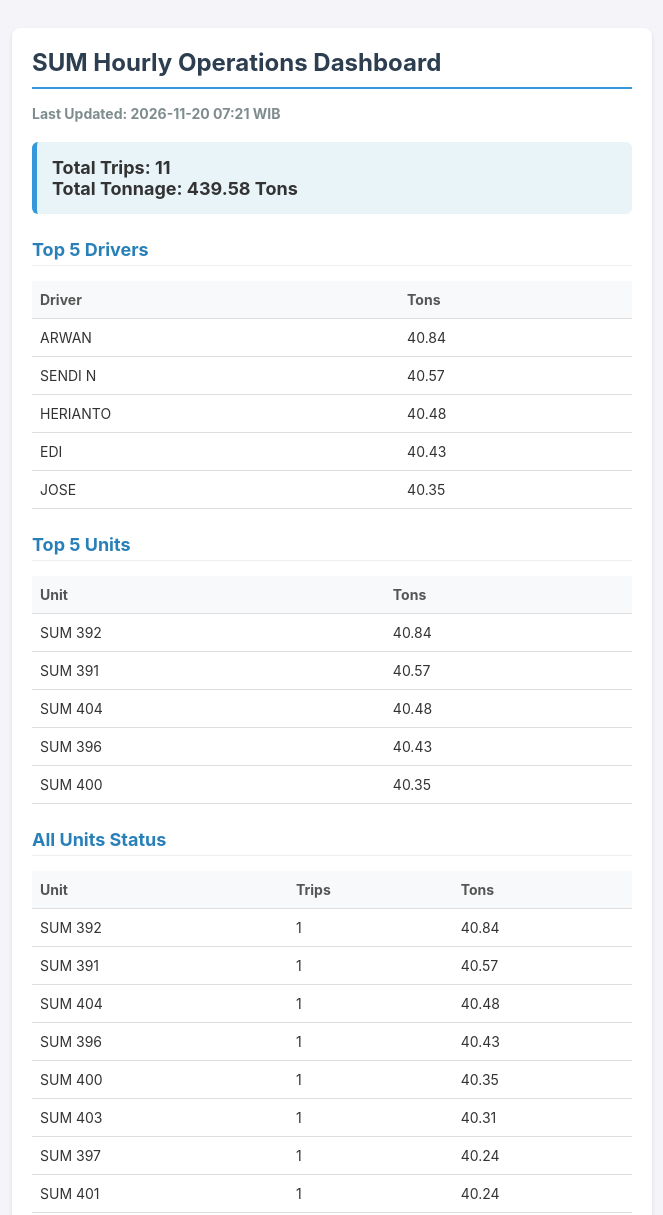
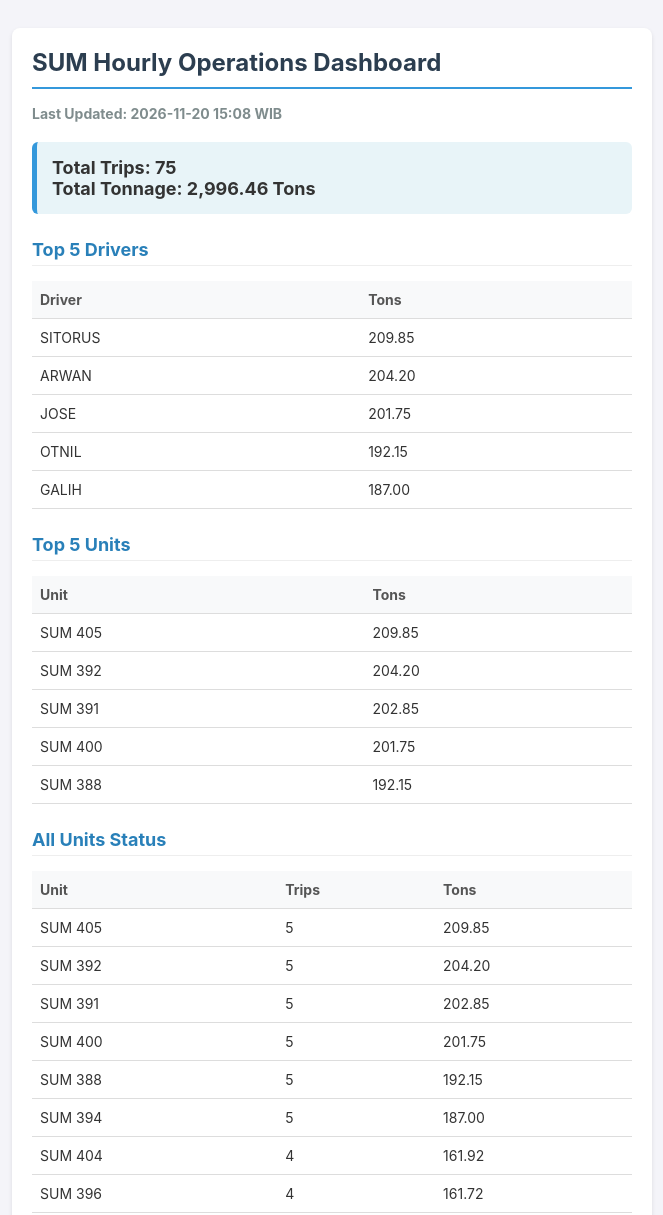
Before and after one commit to mtrksco/gam-scrape-archive, a plain HTML site: page index.html in a window 1280 px wide. Shown: the top 1215 px of the page, without its empty margins (308-971 px from the left). Drawn offline with Linux system fonts and the light colour scheme.

Commit message:
Update live dashboard

```diff
--- a/index.html
+++ b/index.html
@@ -19,29 +19,29 @@
         <body>
             <div class="container">
                 <h1>SUM Hourly Operations Dashboard</h1>
-                <div class="timestamp">Last Updated: 2026-11-20 07:21 WIB</div>
+                <div class="timestamp">Last Updated: 2026-11-20 15:08 WIB</div>
 
                 <div class="summary-box">
-                    Total Trips: 11<br>
-                    Total Tonnage: 439.58 Tons
+                    Total Trips: 75<br>
+                    Total Tonnage: 2,996.46 Tons
                 </div>
 
                 <h2>Top 5 Drivers</h2>
                 <table>
                     <tr><th>Driver</th><th>Tons</th></tr>
-                    <tr><td>ARWAN</td><td>40.84</td></tr><tr><td>SENDI N</td><td>40.57</td></tr><tr><td>HERIANTO</td><td>40.48</td></tr><tr><td>EDI</td><td>40.43</td></tr><tr><td>JOSE</td><td>40.35</td></tr>
+                    <tr><td>SITORUS</td><td>209.85</td></tr><tr><td>ARWAN</td><td>204.20</td></tr><tr><td>JOSE</td><td>201.75</td></tr><tr><td>OTNIL</td><td>192.15</td></tr><tr><td>GALIH</td><td>187.00</td></tr>
                 </table>
 
                 <h2>Top 5 Units</h2>
                 <table>
                     <tr><th>Unit</th><th>Tons</th></tr>
-                    <tr><td>SUM 392</td><td>40.84</td></tr><tr><td>SUM 391</td><td>40.57</td></tr><tr><td>SUM 404</td><td>40.48</td></tr><tr><td>SUM 396</td><td>40.43</td></tr><tr><td>SUM 400</td><td>40.35</td></tr>
+                    <tr><td>SUM 405</td><td>209.85</td></tr><tr><td>SUM 392</td><td>204.20</td></tr><tr><td>SUM 391</td><td>202.85</td></tr><tr><td>SUM 400</td><td>201.75</td></tr><tr><td>SUM 388</td><td>192.15</td></tr>
                 </table>
 
                 <h2>All Units Status</h2>
                 <table>
                     <tr><th>Unit</th><th>Trips</th><th>Tons</th></tr>
-                    <tr><td>SUM 392</td><td>1</td><td>40.84</td></tr><tr><td>SUM 391</td><td>1</td><td>40.57</td></tr><tr><td>SUM 404</td><td>1</td><td>40.48</td></tr><tr><td>SUM 396</td><td>1</td><td>40.43</td></tr><tr><td>SUM 400</td><td>1</td><td>40.35</td></tr><tr><td>SUM 403</td><td>1</td><td>40.31</td></tr><tr><td>SUM 397</td><td>1</td><td>40.24</td></tr><tr><td>SUM 401</td><td>1</td><td>40.24</td></tr><tr><td>SUM 389</td><td>1</td><td>38.99</td></tr><tr><td>SUM 393</td><td>1</td><td>38.70</td></tr><tr><td>SUM 388</td><td>1</td><td>38.43</td></tr>
+                    <tr><td>SUM 405</td><td>5</td><td>209.85</td></tr><tr><td>SUM 392</td><td>5</td><td>204.20</td></tr><tr><td>SUM 391</td><td>5</td><td>202.85</td></tr><tr><td>SUM 400</td><td>5</td><td>201.75</td></tr><tr><td>SUM 388</td><td>5</td><td>192.15</td></tr><tr><td>SUM 394</td><td>5</td><td>187.00</td></tr><tr><td>SUM 404</td><td>4</td><td>161.92</td></tr><tr><td>SUM 396</td><td>4</td><td>161.72</td></tr><tr><td>SUM 403</td><td>4</td><td>161.24</td></tr><tr><td>SUM 399</td><td>4</td><td>161.12</td></tr><tr><td>SUM 401</td><td>4</td><td>160.96</td></tr><tr><td>SUM 397</td><td>4</td><td>160.96</td></tr><tr><td>SUM 390</td><td>4</td><td>155.56</td></tr><tr><td>SUM 393</td><td>4</td><td>154.80</td></tr><tr><td>SUM 402</td><td>3</td><td>121.44</td></tr><tr><td>SUM 398</td><td>3</td><td>120.03</td></tr><tr><td>SUM 389</td><td>3</td><td>116.97</td></tr><tr><td>SUM 406</td><td>2</td><td>83.60</td></tr><tr><td>SUM 395</td><td>2</td><td>78.34</td></tr>
                 </table>
                 <div class="footer">
                     <p>⚙️ <a href="https://github.com/mtrksco/gam-scrape-archive/actions" target="_blank">Access GitHub Actions</a> to check logs or manually sync data.</p>
```
